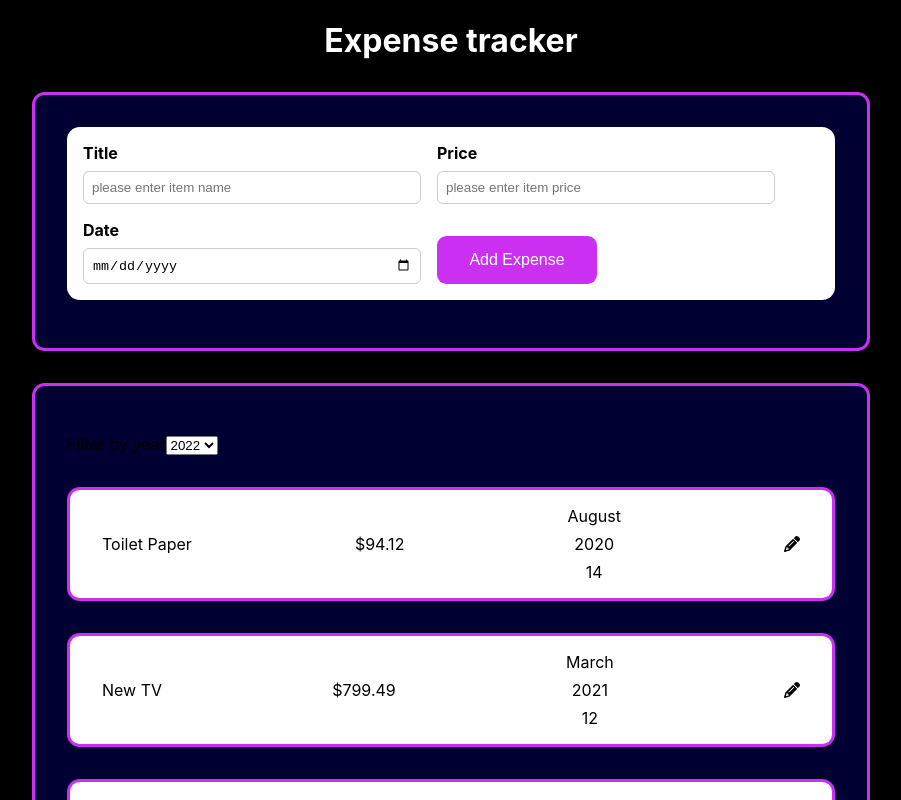
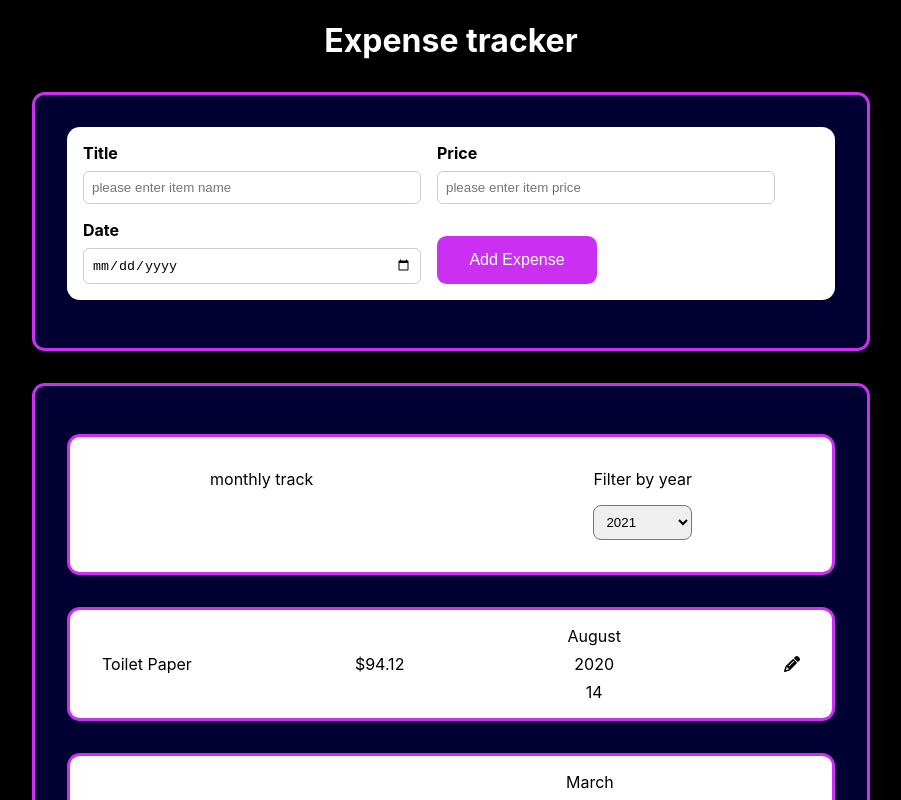
Before and after one commit to TanyaGupta1901/Learnings, a React (Create React App) app: page / in a window 1280 px wide. Shown: the top 800 px of the page, without its empty margins (189-1090 px from the left). Built offline with nearby package versions, Linux system fonts and the light colour scheme.

Commit message:
Added filter section and list updation

```diff
--- a/src/App.js
+++ b/src/App.js
@@ -1,4 +1,4 @@
-import { useState } from 'react';
+import { useState, useEffect } from 'react';
 import './App.css';
 import Expenses from './components/Expense/Expenses';
 import NewExpenseForm from './components/NewExpense/NewExpenseForm';
@@ -27,14 +27,21 @@ function App() {
   ];
 
   const [expenseList, setExpenseList] = useState(expenses);
+
   const addExpensehandler = (newExpense) => {
-    console.log(newExpense)
+   setExpenseList([...expenseList, newExpense])
   }
+
+  useEffect(() => {
+    console.log(expenseList)
+  }, [expenseList])
+
+
   return (
     <div>
         <h1 style={{color:"white",textAlign:"center"}}>Expense tracker</h1>
         <NewExpenseForm addExpensehandler ={addExpensehandler}></NewExpenseForm>
-        <Expenses items={expenses}></Expenses>
+        <Expenses items={expenseList}></Expenses>
     </div>
   );
 }
--- a/src/components/Expense/ExpenseFilter.js
+++ b/src/components/Expense/ExpenseFilter.js
@@ -1,18 +1,21 @@
-import React from 'react'
-import Card from '../UI/Card'
+import React from "react";
+import Card from "../UI/Card";
 
-function ExpenseFilter() {
+function ExpenseFilter(props) {
   return (
-   <Card className="expense-filter">
-     <label>Filter by year</label>
-     <select>
-        <option value='2022'>2022</option>
-          <option value='2021'>2021</option>
-          <option value='2020'>2020</option>
-          <option value='2019'>2019</option>
-          </select>
-   </Card>
-  )
+    <Card className="expense-filter">
+      <Card>monthly track</Card>
+      <Card className="filter-controls">
+        <label>Filter by year</label>
+        <select value={props.selected} onChange={(event) => {props.yearHandler(event.target.value)}}>
+          <option value="2022">2022</option>
+          <option value="2021">2021</option>
+          <option value="2020">2020</option>
+          <option value="2019">2019</option>
+        </select>
+      </Card>
+    </Card>
+  );
 }
 
-export default ExpenseFilter
+export default ExpenseFilter;
--- a/src/components/Expense/Expenses.css
+++ b/src/components/Expense/Expenses.css
@@ -19,3 +19,21 @@
     border: 3px solid rgb(203, 47, 242);
     width : 60%;
 }
+
+.expense-filter
+{
+    background-color: white;
+    display : flex;
+    border: 3px solid rgb(203, 47, 242);
+}
+.filter-controls select
+{
+  padding: 0.5rem;
+  border-radius: 8px;
+}
+.filter-controls
+{
+    display: flex;
+    flex-direction: column;
+    gap : 1rem;
+}
--- a/src/components/Expense/Expenses.js
+++ b/src/components/Expense/Expenses.js
@@ -1,4 +1,4 @@
-import React from 'react'
+import React, { useEffect, useState } from 'react'
 import Card from "../UI/Card"
 import "./Expenses.css"
 import ExpenseItem from "./ExpenseItem"
@@ -6,9 +6,21 @@ import ExpenseFilter from './ExpenseFilter'
 
 
 function Expenses(props) {
+
+    const [filteredYear, setFilteredYear] = useState('2021');
+
+    const filterYear = async (value) => {
+        setFilteredYear(value);
+
+    }
+
+    useEffect(() => {
+        console.log(filteredYear);
+    }, [filteredYear])
+
   return (
     <Card className="expenses">
-        <ExpenseFilter></ExpenseFilter>
+        <ExpenseFilter selected = {filteredYear} yearHandler = {filterYear}></ExpenseFilter>
         {props.items.map((item) => {
             return <ExpenseItem
             key={item.id}
--- a/src/components/NewExpense/NewExpenseForm.js
+++ b/src/components/NewExpense/NewExpenseForm.js
@@ -5,7 +5,7 @@ import "./NewExpense.css";
 function NewExpenseForm(props) {
 
   const [title, setTitle] = useState('');
-  const [price, setPrice] = useState('');
+  const [amount, setAmount] = useState('');
   const [date, setDate] = useState('');
 
   const inputHandler = (event) =>{
@@ -13,8 +13,8 @@ function NewExpenseForm(props) {
     if(property === 'title')
     {
       setTitle(event.target.value);
-    } else if ( property === 'price') {
-      setPrice(event.target.value);
+    } else if ( property === 'amount') {
+      setAmount(event.target.value);
     } else if ( property === 'date')
     {
       setDate(event.target.value);
@@ -23,10 +23,14 @@ function NewExpenseForm(props) {
 
   const submitHandler = (event) => {
     event.preventDefault();
-    const dataObject = {title, price, date, id : Math.floor(Math.random() * 10)};
+    const dataObject = {
+      title,
+      amount,
+      date : new Date(date),
+      id : Math.floor(Math.random() * 10)};
     props.addExpensehandler(dataObject);
     setDate('');
-    setPrice('');
+    setAmount('');
     setTitle('');
   }
 
@@ -49,8 +53,8 @@ function NewExpenseForm(props) {
           <input
             type="number"
             placeholder="please enter item price"
-            name="price"
-            value={price}
+            name="amount"
+            value={amount}
             onChange={inputHandler}
           ></input>
         </div>
```
